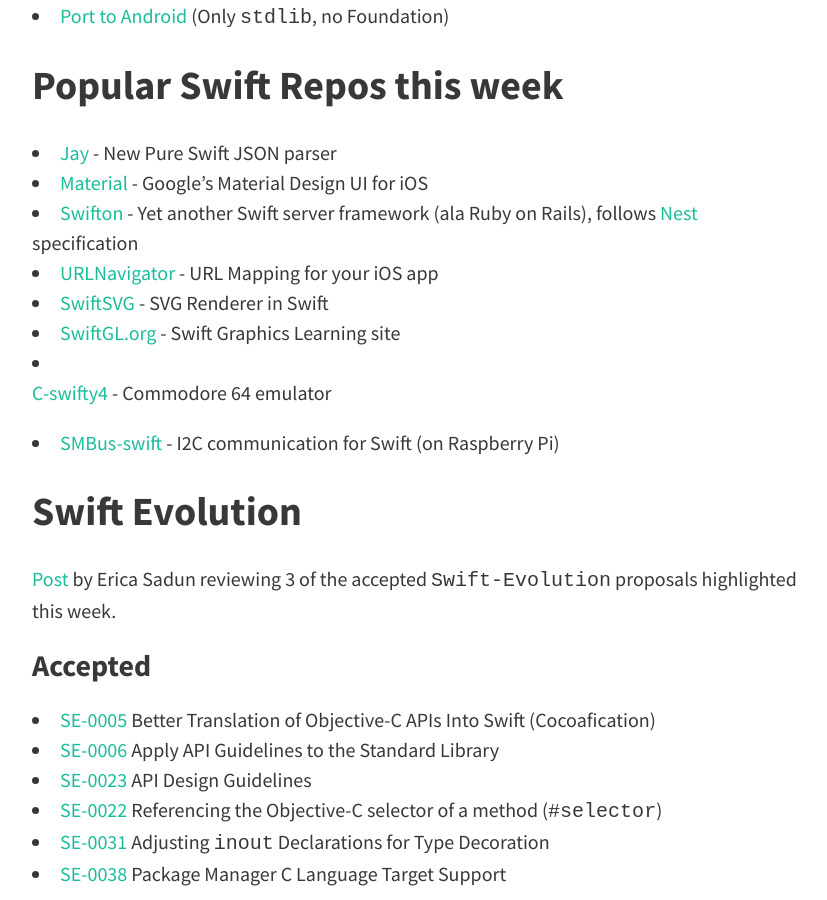
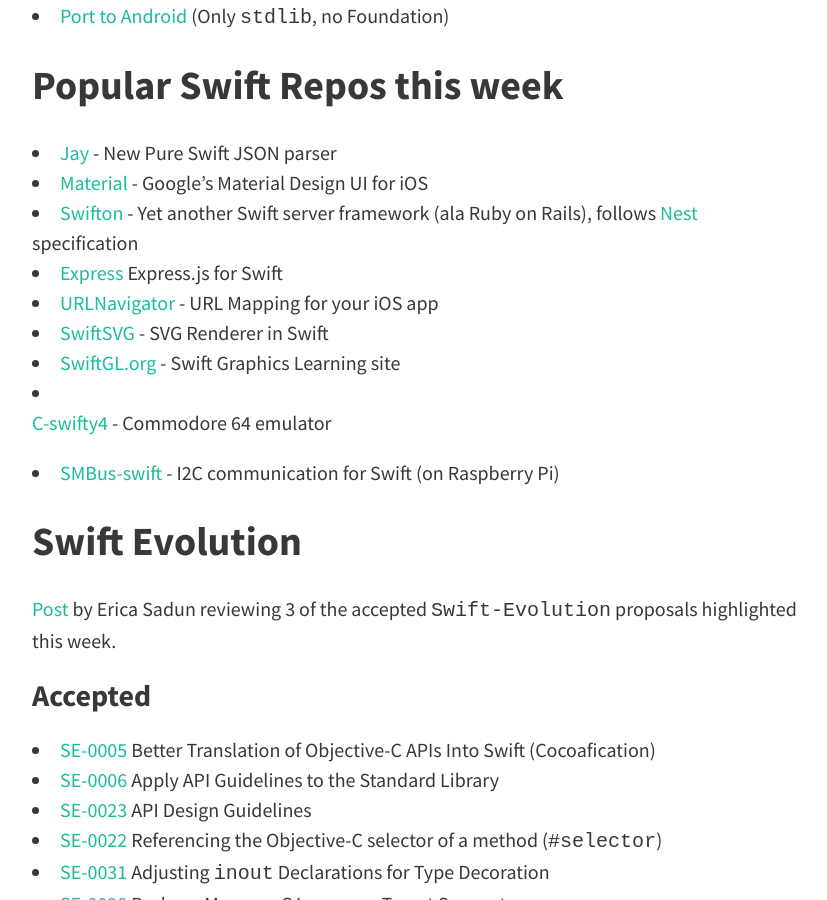
Before and after one commit to SwiftPeru/swiftperu.github.io, a Jekyll site: the page built from _posts/2016-03-04-Weekly-2.md, in a window 1280 px wide and 900 px high, scrolled down 670 px. Shown: the whole window, without its empty margins (224-1051 px from the left). Built offline with Jekyll 4.4.1, drawn with Linux system fonts in a browser that asks for light colours; nearby versions of some CDN libraries.

Commit message:
updated post

```diff
--- a/_posts/2016-03-04-Weekly-2.md
+++ b/_posts/2016-03-04-Weekly-2.md
@@ -19,6 +19,7 @@ title: Swift Weekly 04/03/2016
 - [Jay](https://github.com/czechboy0/Jay) - New Pure Swift JSON parser
 - [Material](https://github.com/CosmicMind/Material) - Google's Material Design UI for iOS
 - [Swifton](https://github.com/necolt/Swifton) - Yet another Swift server framework (ala Ruby on Rails), follows [Nest](https://github.com/nestproject/Nest) specification
+- [Express](https://github.com/crossroadlabs/Express) Express.js for Swift
 - [URLNavigator](https://github.com/devxoul/URLNavigator) - URL Mapping for your iOS app
 - [SwiftSVG](https://github.com/mchoe/SwiftSVG) - SVG Renderer in Swift
 - [SwiftGL.org](http://www.swiftgl.org
```
